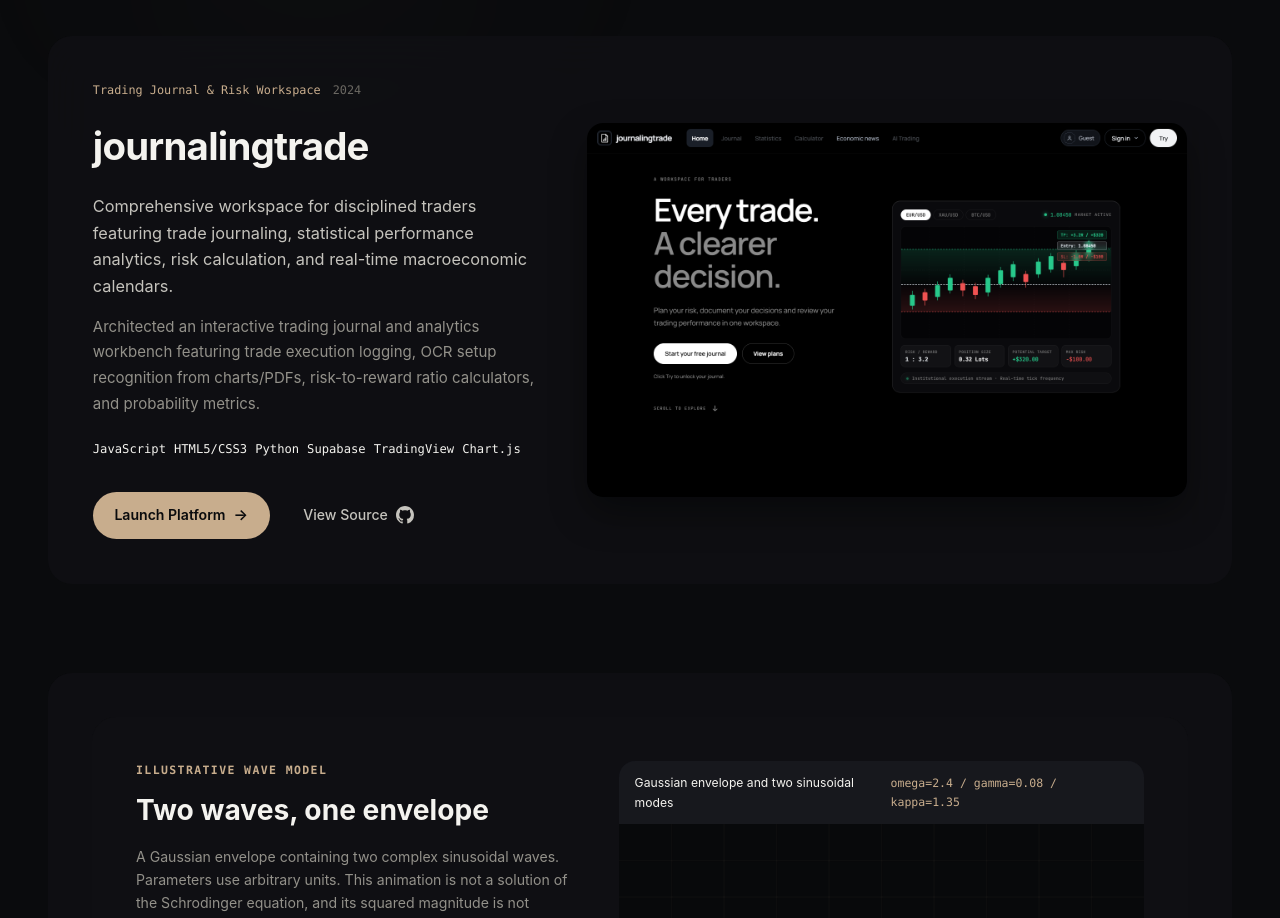
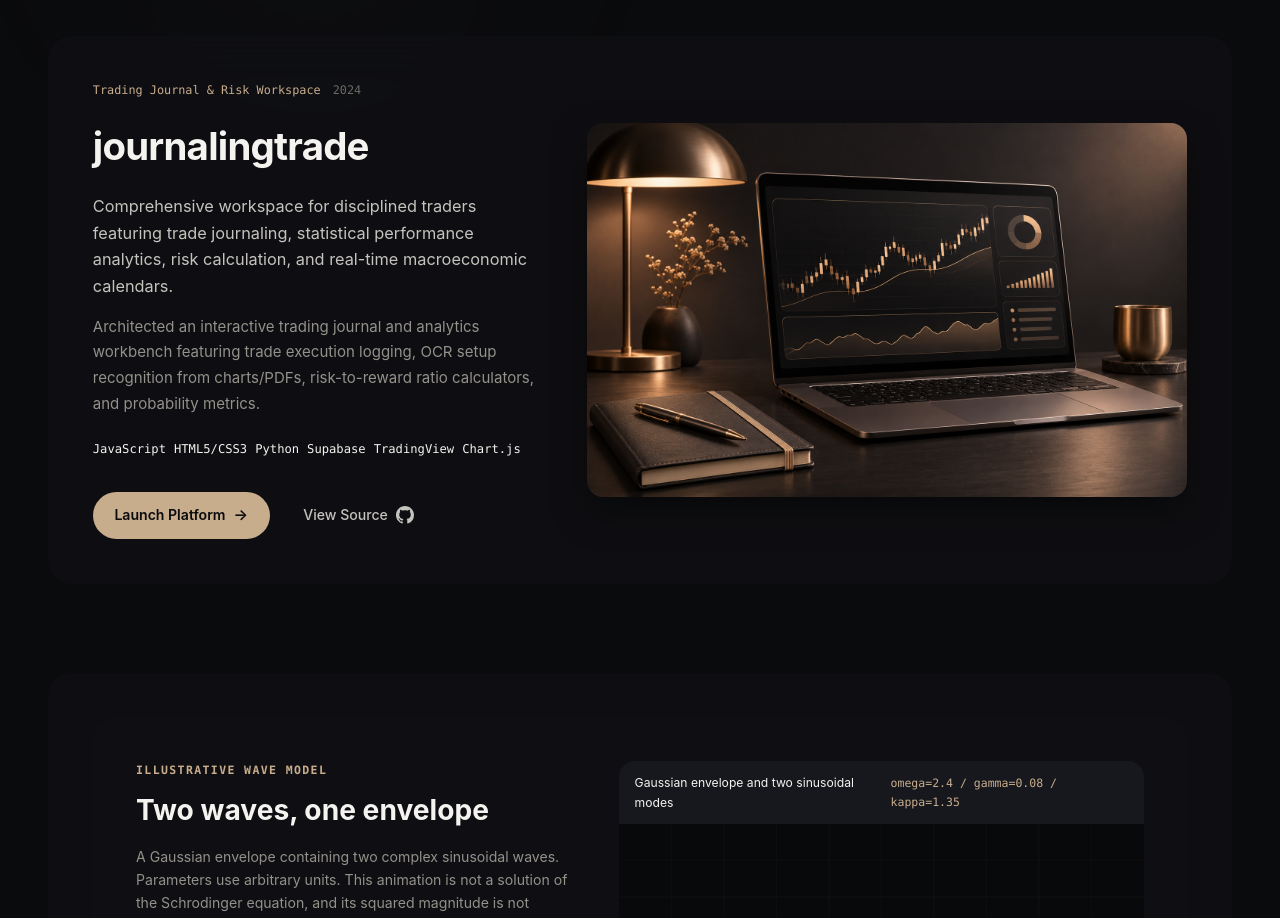
Before and after one commit to Jokitugasbykay/kayla-universe, a React (Vite) app: page / in a window 1280 px wide. Shown: the part 4480-5398 px from the top of the page. Built offline with nearby package versions, Linux system fonts and the light colour scheme.

Commit message:
Refresh trading project illustration

```diff
--- a/src/components/Projects/Projects.tsx
+++ b/src/components/Projects/Projects.tsx
@@ -32,7 +32,7 @@ export const Projects: React.FC = () => {
                                         {project.previewImage && (
                                             <img
                                                 src={project.previewImage}
-                                                alt={project.id === 'jokiin' ? 'Illustration of a digital workspace on a laptop' : project.title + ' Preview'}
+                                                alt={project.id === 'jokiin' ? 'Illustration of a digital workspace on a laptop' : project.id === 'journalingtrade' ? 'Illustration of a trading journal on a laptop' : project.title + ' Preview'}
                                                 className={styles.previewImage}
                                                 loading="eager"
                                             />
--- a/src/data/portfolio.ts
+++ b/src/data/portfolio.ts
@@ -63,7 +63,7 @@ export const PROJECTS_DATA: ProjectItem[] = [
         link: 'https://jokitugasbykay.github.io/Journaling_trade.github.io/',
         linkLabel: 'Launch Platform',
         github: 'https://github.com/Jokitugasbykay/Journaling_trade.github.io',
-        previewImage: './assets/journalingtrade-preview.png',
+        previewImage: './assets/journalingtrade-illustration.png',
         accentColor: '#c8ad8d'
     }
 ];
```
Also changed, not shown: public/assets/journalingtrade-illustration.png (added).
